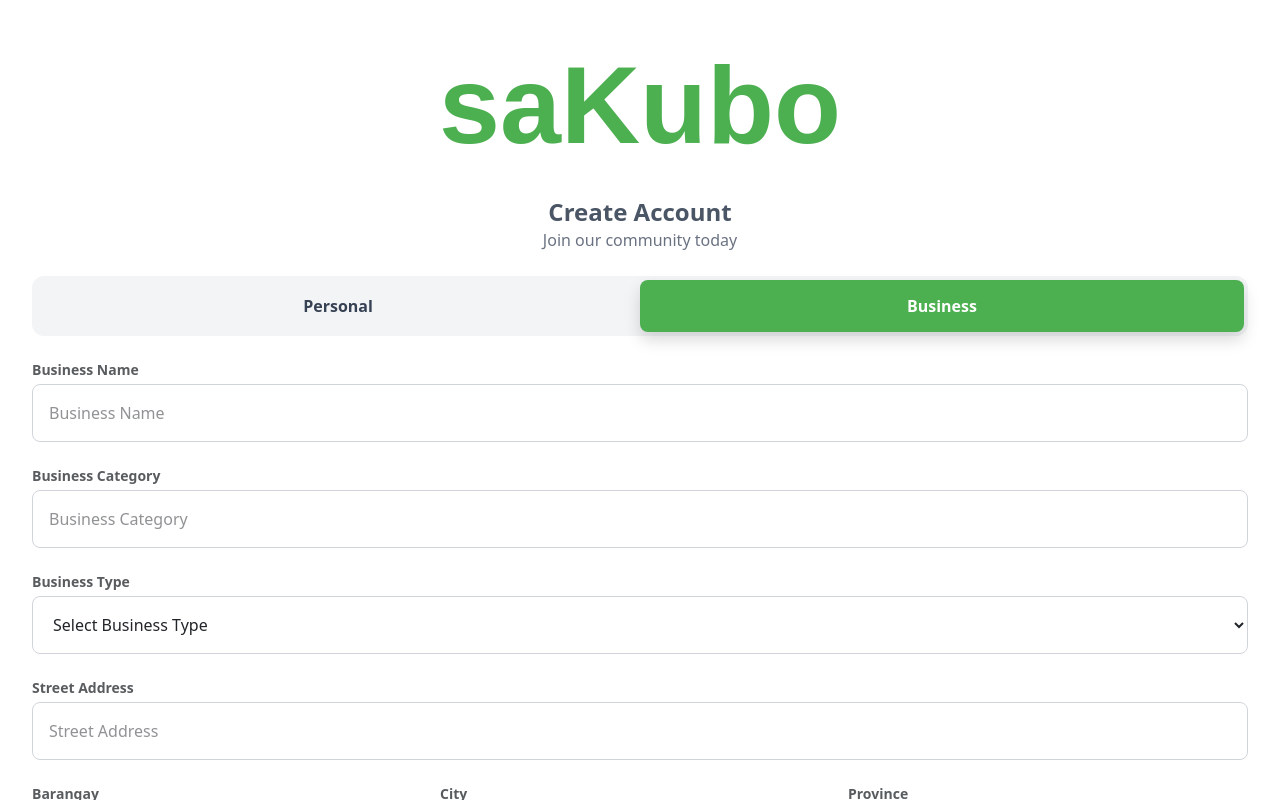
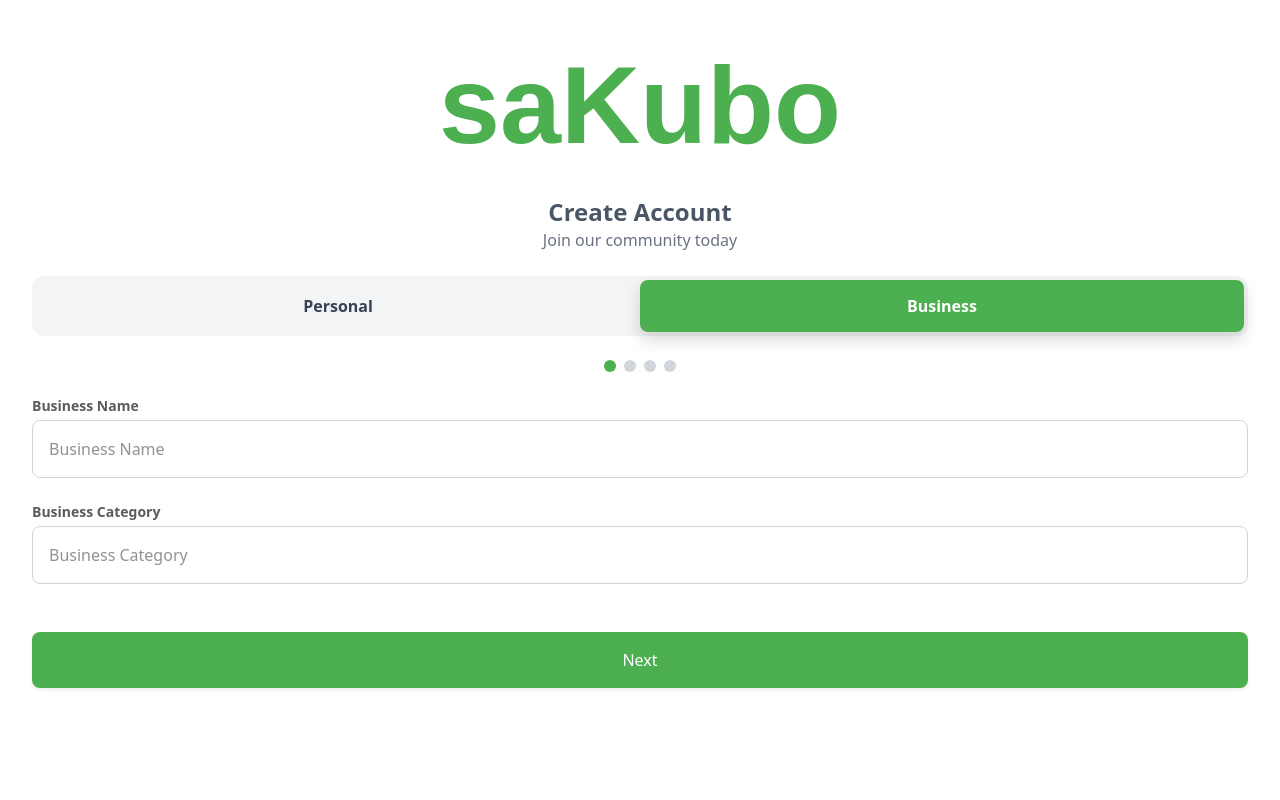
Before and after one commit to cavanrlee/sakubo, a React (Vite) app: page /Register in a window 1280 px wide. Both pictures are taken after a click on the button "Business". Shown: the top 800 px of the page. Built offline with nearby package versions, Linux system fonts and the light colour scheme.

Commit message:
add form steps in business tab

```diff
--- a/src/pages/Register/Register.jsx
+++ b/src/pages/Register/Register.jsx
@@ -8,12 +8,10 @@ import Tabs from "@/components/Tabs";
 import Logo from "@/components/Logo";
 import Alert from "@/utils/alert";
 
-
 export default function SaKuboRegister() {
   const [activeTab, setActiveTab] = useState("personal");
+  const [businessStep, setBusinessStep] = useState(1); // Step state for Business tab
   const navigate = useNavigate();
-
-
 
   const tabList = [
     { key: "personal", label: "Personal" },
@@ -37,11 +35,14 @@ export default function SaKuboRegister() {
     business_name: "",
     business_category: "",
     business_type: "",
+    business_email: "",
+    business_website: "",
     business_address: "",
     business_barangay: "",
     business_city: "",
     business_province: "",
     business_number: 0,
+    business_notes: "",
   });
 
   const [errors, setErrors] = useState({});
@@ -51,8 +52,8 @@ export default function SaKuboRegister() {
       ...prev,
       account_type: activeTab,
     }));
+    if(activeTab === "business") setBusinessStep(1); // reset step on tab change
   }, [activeTab]);
-
 
   const handleChange = (e) => {
     const { name, value, type, checked } = e.target;
@@ -77,7 +78,6 @@ export default function SaKuboRegister() {
           : key.startsWith("business_");
       })
     );
-
 
     try {
       const res = await registerUser(payload);
@@ -118,9 +118,9 @@ export default function SaKuboRegister() {
 
         {/* FORM */}
         <form className="w-full mt-6 flex flex-col gap-4 pb-10">
-
           {activeTab === "personal" ? (
             <>
+              {/* Personal tab unchanged */}
               <div className="flex gap-2">
                 <div className="flex-1">
                   <TextInput
@@ -254,7 +254,20 @@ export default function SaKuboRegister() {
             </>
           ) : (
             <>
-              <div>
+              {/* Business tab with 4 steps */}
+              {/* Navigation Dots */}
+              <div className="flex justify-center gap-2">
+                {[1, 2, 3, 4].map((dot) => (
+                  <span key={dot} onClick ={() => setBusinessStep(dot)} className={`w-3 h-3 rounded-full ${
+                      businessStep === dot ? "bg-[#4CAF50]" : "bg-gray-300"
+                    }`}
+                  ></span>
+                ))}
+              </div>
+
+              {/* Step 1: Basic Info */}
+              {businessStep === 1 && (
+                <>
                   <TextInput
                     form={form}
                     errors={errors}
@@ -265,9 +278,6 @@ export default function SaKuboRegister() {
                     type="text"
                     placeHolder="Business Name"
                   />
-              </div>
-
-              <div>
                   <TextInput
                     form={form}
                     errors={errors}
@@ -278,9 +288,12 @@ export default function SaKuboRegister() {
                     type="text"
                     placeHolder="Business Category"
                   />
-              </div>
+                </>
+              )}
 
-              <div>
+              {/* Step 2: Type & Email/Website */}
+              {businessStep === 2 && (
+                <>
                   <TextInput
                     form={form}
                     errors={errors}
@@ -295,9 +308,32 @@ export default function SaKuboRegister() {
                       { value: "International", label: "International" },
                     ]}
                   />
-              </div>
+                  <TextInput
+                    form={form}
+                    errors={errors}
+                    handleChange={handleChange}
+                    name="business_email"
+                    label="Business Email (Optional)"
+                    variant="primary"
+                    type="email"
+                    placeHolder="Email"
+                  />
+                  <TextInput
+                    form={form}
+                    errors={errors}
+                    handleChange={handleChange}
+                    name="business_website"
+                    label="Website (Optional)"
+                    variant="primary"
+                    type="text"
+                    placeHolder="Website"
+                  />
+                </>
+              )}
 
-              <div>
+              {/* Step 3: Address */}
+              {businessStep === 3 && (
+                <>
                   <TextInput
                     form={form}
                     errors={errors}
@@ -308,8 +344,6 @@ export default function SaKuboRegister() {
                     type="text"
                     placeHolder="Street Address"
                   />
-              </div>
-
                   <div className="flex gap-2">
                     <div className="flex-1">
                       <TextInput
@@ -348,8 +382,12 @@ export default function SaKuboRegister() {
                       />
                     </div>
                   </div>
+                </>
+              )}
 
-              <div>
+              {/* Step 4: Contact & Notes */}
+              {businessStep === 4 && (
+                <>
                   <TextInput
                     form={form}
                     errors={errors}
@@ -360,9 +398,45 @@ export default function SaKuboRegister() {
                     type="number"
                     placeHolder="Contact Number"
                   />
+                  <TextInput
+                    form={form}
+                    errors={errors}
+                    handleChange={handleChange}
+                    name="business_notes"
+                    label="Notes (Optional)"
+                    variant="primary"
+                    type="textarea"
+                    placeHolder="Additional notes"
+                  />
+                </>
+              )}
+
+              {/* Navigation Buttons */}
+              <div className="flex justify-between mt-4">
+                {businessStep > 1 && (
+                  <Button
+                    variant="outline"
+                    type="button"
+                    onClick={() => setBusinessStep(businessStep - 1)}
+                  outline>
+                    Back
+                  </Button>
+                )}
+
+                {businessStep < 4 && (
+                  <Button
+                    variant="primary"
+                    type="button"
+                    onClick={() => setBusinessStep(businessStep + 1)}
+                  >
+                    Next
+                  </Button>
+                )}
+
+                {businessStep === 4 && (
+                  <Button variant="primary" type="submit" onClick={handleSubmit}>Create Business Account</Button>
+                )}
               </div>
-
-              <Button variant="primary" type="submit" onClick={handleSubmit}>Create Business Account</Button>
             </>
           )}
         </form>
```
Lines whose indentation alone changed are shown as unchanged.
